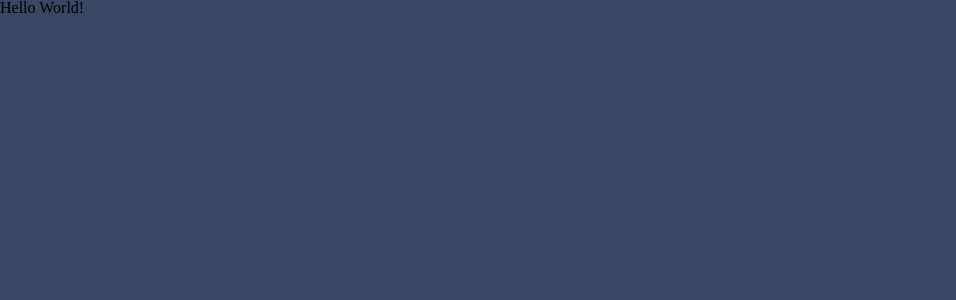
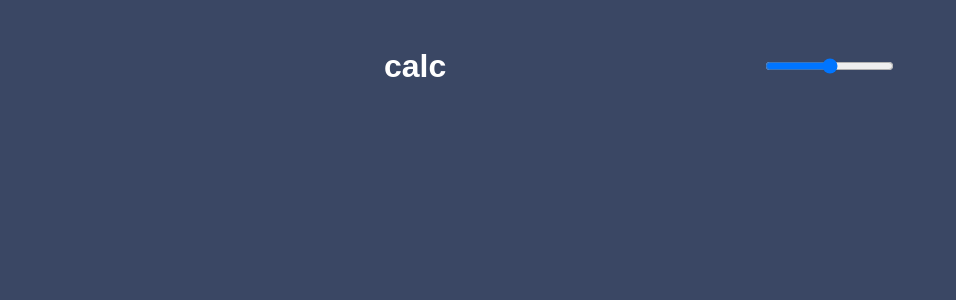
Before and after one commit to pablodamascenoo/React-Calculator, a React app: page / in a window 1280 px wide. Shown: the top 300 px of the page, without its empty margins (0-956 px from the left). Built offline with nearby package versions, Linux system fonts and the light colour scheme.

Commit message:
fix: change themeProvider location

```diff
--- a/src/assets/global_styles/Global_style.js
+++ b/src/assets/global_styles/Global_style.js
@@ -1,24 +1,12 @@
 import { createGlobalStyle } from "styled-components";
 
 const GlobalStyle = createGlobalStyle`
+@import url('https://fonts.googleapis.com/css2?family=League+Spartan:wght@700&display=swap');
 
 :root{
-    --background-color: hsl(222, 26%, 31%);
-    --secondary-background: hsl(223, 31%, 20%);
-    --screen-background: hsl(224, 36%, 15%);
-
-    --blue-keys: hsl(225, 21%, 49%)
-    --blue-keys-shadow: hsl(224, 28%, 35%)
-    --red-keys: hsl(6, 63%, 50%)
-    --red-keys-shadow: hsl(6, 70%, 34%)
-    --white-keys: hsl(30, 25%, 89%)
-    --white-keys-shadow: hsl(28, 16%, 65%)
-}
-
-[data-theme='light']{
-    --background-color: hsl(0, 0%, 90%)
-    --secondary-background: hsl(0, 5%, 81%)
-    --screen-background: hsl(0, 0%, 93%)
+    font-size: 32px;
+    font-weight: 700;
+    font-family: 'League Spartan', sans-serif;
 }
 
 body{
@@ -28,7 +16,7 @@ body{
 
 main{
     height: 100vh;
-    background-color: var(--background-color);
+    background-color: ${(props) => props.theme.backgrounds.main};
 }
 
 `;
--- a/src/components/App.jsx
+++ b/src/components/App.jsx
@@ -1,15 +1,22 @@
 import Reset from "../assets/global_styles/Reset";
+import Calculator from "./Calculator/index.jsx";
 import GlobalStyle from "../assets/global_styles/Global_style";
 
+import dark from "../theme/dark";
+
 import React from "react";
+import { ThemeProvider } from "styled-components";
+
 export default function App() {
   return (
     <>
-      <Reset />
-      <GlobalStyle />
-      <main data-theme="dark">
-        <h1>Hello World!</h1>
-      </main>
+      <ThemeProvider theme={dark}>
+        <Reset />
+        <GlobalStyle />
+        <main data-theme="dark">
+          <Calculator />
+        </main>
+      </ThemeProvider>
     </>
   );
 }
--- /dev/null
+++ b/src/components/Calculator/index.jsx
@@ -0,0 +1,14 @@
+import React from "react";
+
+import { Container, TitleBox } from "./style";
+
+export default function Calculator() {
+  return (
+    <Container>
+      <TitleBox>
+        <h2>calc</h2>
+        <input type="range" name="" id="" />
+      </TitleBox>
+    </Container>
+  );
+}
--- /dev/null
+++ b/src/components/Calculator/style.js
@@ -0,0 +1,17 @@
+import styled from "styled-components";
+
+export const Container = styled.div`
+  width: 40%;
+  height: 80%;
+  margin: 0 auto;
+  padding-top: 50px;
+`;
+
+export const TitleBox = styled.div`
+  display: flex;
+  justify-content: space-between;
+
+  h2 {
+    color: ${(props) => props.theme.text.white};
+  }
+`;
```
